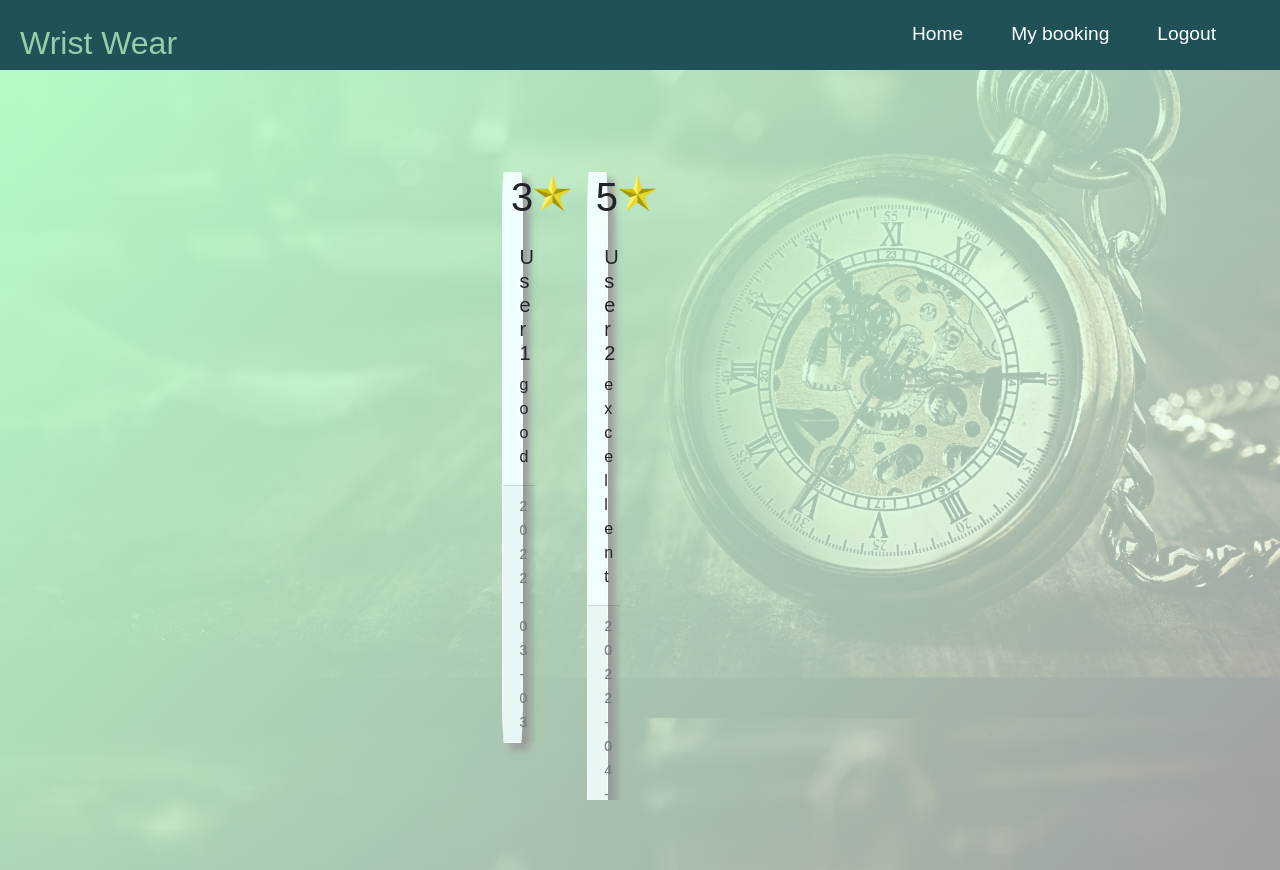
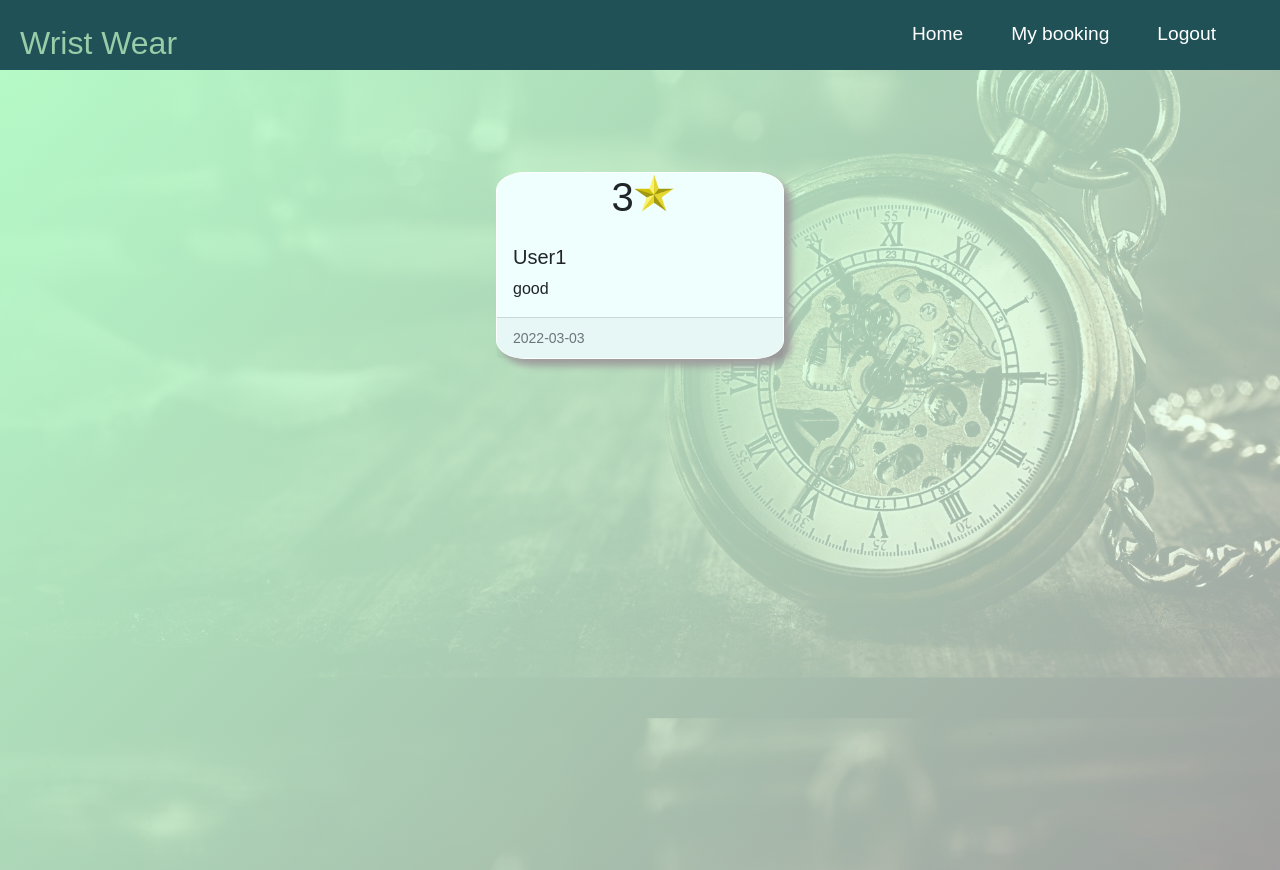
Before and after one commit to iamneo-production/c665121a-1dde-4cd9-8227-f66b6b6d4f0f, a React (Create React App) app in the folder reactapp/: page /user/viewscreview in a window 1280 px wide. Built offline with nearby package versions, Linux system fonts and the light colour scheme; sample sign-in values are in the browser's storage.

Commit message:
Styling changes

```diff
--- a/reactapp/src/components/screens/ViewSCReview.js
+++ b/reactapp/src/components/screens/ViewSCReview.js
@@ -2,7 +2,7 @@ import React, { useEffect, useState } from "react";
 import axiosObject from "../../api/bootapi";
 import "../styles/Appointments.css";
 import NavbarUser from "./NavbarUser";
-import CardGroup from "react-bootstrap/CardGroup";
+import '../styles/Home.css';
 import Card from "react-bootstrap/Card";
 import Col from "react-bootstrap/Col";
 import Row from "react-bootstrap/Row";
@@ -16,13 +16,6 @@ const ViewSCReview = () => {
         star: "3",
         experience: "good",
         givenDate: "2022-03-03",
-      },
-      {
-        center_id: 2,
-        userName: "User2",
-        star: "5",
-        experience: "excellent",
-        givenDate: "2022-04-03",
       }
   ]);
 
@@ -41,26 +34,27 @@ const ViewSCReview = () => {
         }}
       >
         <div className="fixed-content">
-          <Row xs={1} md={4} className="g-4">
+          <Row className="g-4">
             {data.map((val) => {
               return (
-                 <Col style={{ padding: "2rem" }}>
 
-                    <Card style={{backgroundColor:"#EFFFFD",borderRadius:"10%",boxShadow: "7px 7px 7px #9E9E9E",borderColor:"white"}}>
+                <Col style={{ padding: '2rem' }} >
+
+                <Card style={{ width: '18rem',marginRight:5,marginLeft:5,backgroundColor:"#EFFFFD",borderRadius:"10%",boxShadow: "7px 7px 7px #9E9E9E",borderColor:"white"}}>
                       <div style={{display:'flex',marginLeft:'40%'}}>
                         <Card.Title style={{fontSize:40}} >{val.star}</Card.Title>
                         <Card.Img variant="top" src={star} style={{height:40,width:40}}/>
                       </div>
-                      <Card.Body>
+                  <Card.Body>
                         <Card.Title>{val.userName}</Card.Title>
                         <Card.Text>{val.experience}</Card.Text>
                       </Card.Body>
                       <Card.Footer>
                         <small className="text-muted">{val.givenDate}</small>
                       </Card.Footer>
-                    </Card>
+                </Card>
 
-                </Col>
+              </Col>
               );
             })}
           </Row>
```
